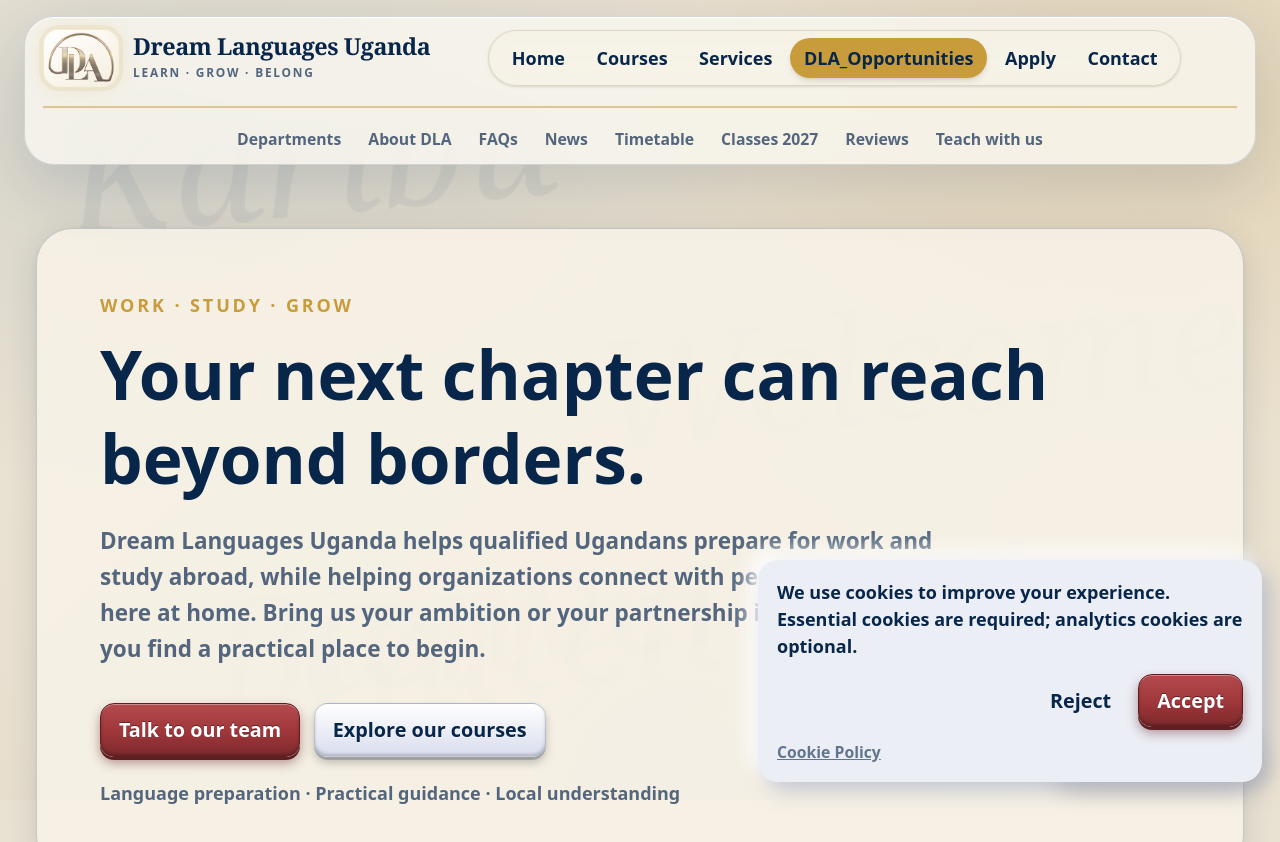
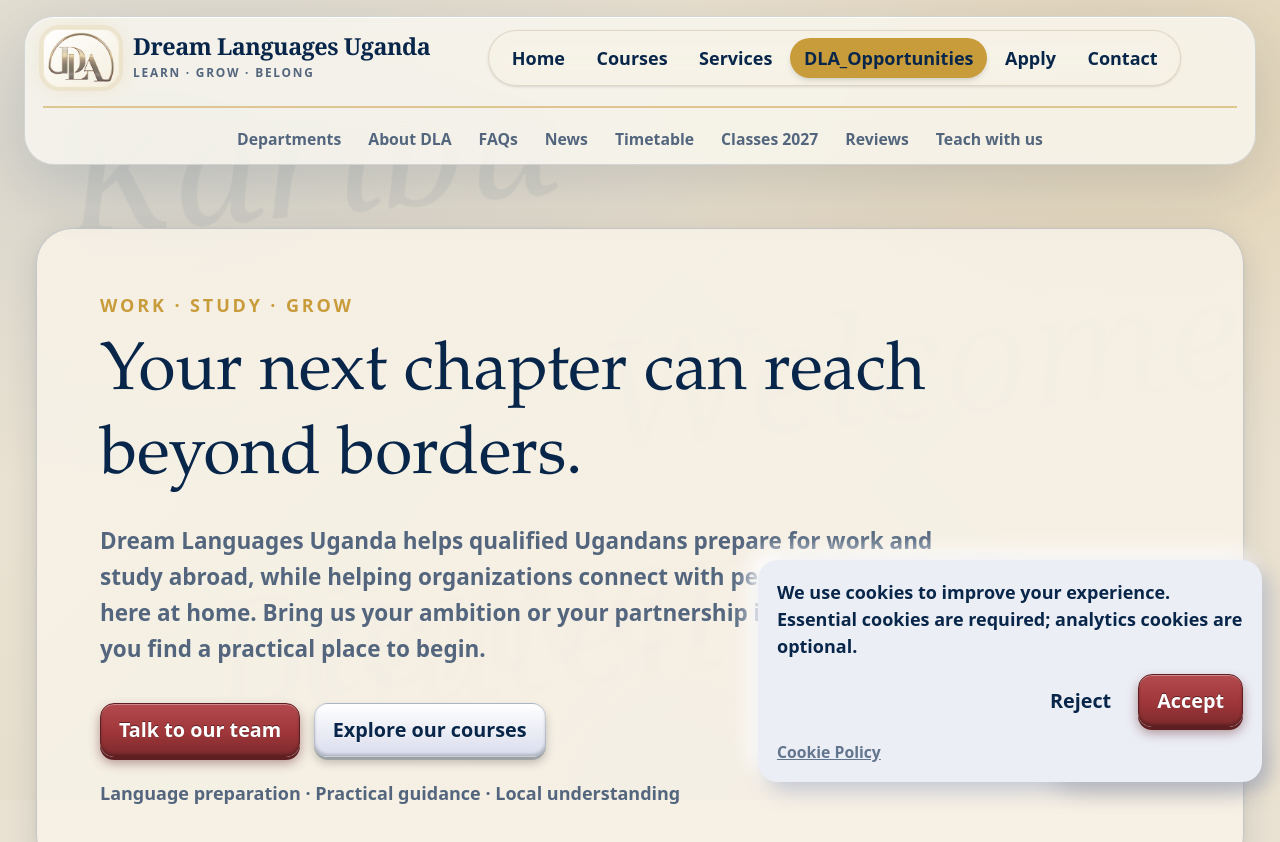
Before and after one commit to Aciddonself/Dream-Languages-Online-Platform, a Next.js app: page /dla-opportunities in a window 1280 px wide. Shown: the top 842 px of the page. Built offline with nearby package versions, Linux system fonts and the light colour scheme.

Commit message:
Match titles to homepage display style

```diff
--- a/src/app/globals.css
+++ b/src/app/globals.css
@@ -1200,10 +1200,10 @@ input[type="checkbox"], input[type="radio"] { accent-color: #9e363a; }
   box-shadow: 0 8px 32px rgba(9, 31, 54, 0.45), inset 0 1px 0 rgba(255, 255, 255, 0.2);
 }
 
-/* Stronger, clearer type throughout public pages, portals, and admin screens. */
+/* Match headings across public pages, portals, and admin screens to the home hero title. */
 body { font-weight: 600; }
-h1, h2, h3, h4, h5, h6, .display-font { font-family: var(--font-body); font-weight: 700; }
-h1 strong, h2 strong, h3 strong, .site-brand-copy strong, .site-footer-brand strong { font-weight: 700; }
+h1, h2, h3, h4, h5, h6, .display-font { font-family: var(--font-display) !important; font-weight: 400 !important; }
+.site-brand-copy strong, .site-footer-brand strong { font-weight: 700; }
 p, li, td, th, label, summary, blockquote { font-weight: 600; }
 [class~="font-normal"] { font-weight: 600 !important; }
 .review-font, .review-card q, .review-card .review-quote { font-family: var(--font-body); font-style: normal; font-weight: 600; }
```
